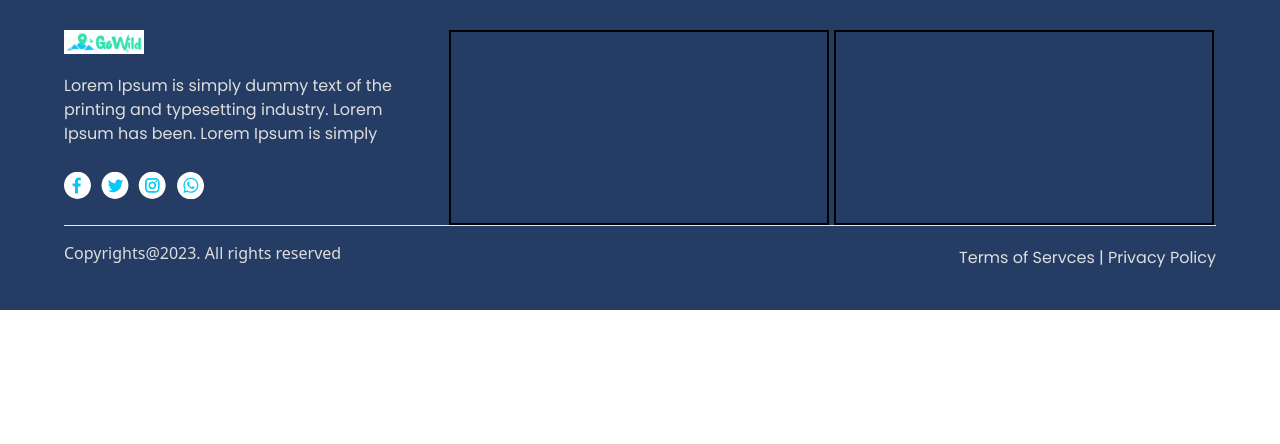
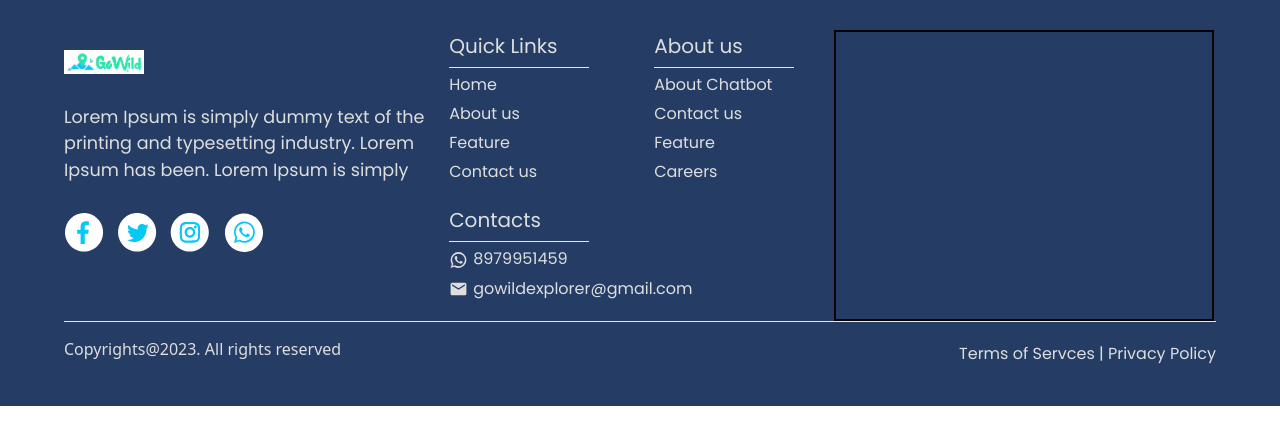
Before and after one commit to Aksh-007/go-wild, a React (Vite) app: page / in a window 1280 px wide. Shown: the top 444 px of the page. Built offline with nearby package versions, Linux system fonts and the light colour scheme.

Commit message:
Feat - Footer middle Section added

```diff
--- a/src/components/Footer.jsx
+++ b/src/components/Footer.jsx
@@ -1,5 +1,7 @@
 import { Box, Container, Typography } from "@mui/material";
 import Logo from "../assets/logo.png";
+import WhatsAppIcon from "@mui/icons-material/WhatsApp";
+import EmailIcon from "@mui/icons-material/Email";
 const Footer = () => {
   return (
     <Box
@@ -29,19 +31,20 @@ const Footer = () => {
                 xs: "100%",
                 sm: "33%",
               },
+              paddingTop: "20px",
             }}
           >
             <Box>
               <img src={Logo} alt="logo" style={{ width: "80px" }} />
             </Box>
-            <Typography sx={{ fontSize: "1rem", padding: "20px 0px" }}>
+            <Typography sx={{ fontSize: "1.1rem", paddingTop: "30px" }}>
               Lorem Ipsum is simply dummy text of the printing and typesetting
-              industry. Lorem <br /> Ipsum has been. Lorem Ipsum is simply{" "}
+              industry. Lorem Ipsum has been. Lorem Ipsum is simply{" "}
             </Typography>
-            <Box sx={{ marginBottom: "20px" }}>
+            <Box sx={{ paddingTop: "30px" }}>
               <svg
                 xmlns="http://www.w3.org/2000/svg"
-                width="140"
+                width="200"
                 height="39"
                 viewBox="0 0 198 39"
                 fill="none"
@@ -112,9 +115,63 @@ const Footer = () => {
                 xs: "100%",
                 sm: "33%",
               },
-              border: "2px solid black",
+              display: "flex",
+              flexDirection: "column",
+              gap: "20px",
             }}
-          ></Box>
+          >
+            {/* For Quick Link and About */}
+            <Box sx={{ display: "flex", gap: "50px" }}>
+              {/* Quick Link */}
+              <Box
+                sx={{ display: "flex", flexDirection: "column", gap: "5px" }}
+              >
+                <Typography variant="h6" sx={{ width: "155px" }}>
+                  Quick Links
+                </Typography>
+                <hr style={{ width: "140px" }} />
+                <Typography>Home</Typography>
+                <Typography>About us</Typography>
+                <Typography>Feature</Typography>
+                <Typography>Contact us</Typography>
+              </Box>
+              {/* About Us */}
+              <Box
+                sx={{ display: "flex", flexDirection: "column", gap: "5px" }}
+              >
+                <Typography variant="h6" sx={{ width: "155px" }}>
+                  About us
+                </Typography>
+                <hr style={{ width: "140px" }} />
+                <Typography>About Chatbot</Typography>
+                <Typography>Contact us</Typography>
+                <Typography>Feature</Typography>
+                <Typography>Careers</Typography>
+              </Box>
+            </Box>
+            {/* For Contacts */}
+            <Box
+              sx={{
+                display: "flex",
+                flexDirection: "column",
+                gap: "5px",
+                paddingBottom: "20px",
+              }}
+            >
+              <Typography variant="h6" sx={{ width: "155px" }}>
+                Contacts
+              </Typography>
+              <hr style={{ width: "140px" }} />
+              <Typography>
+                <WhatsAppIcon sx={{ paddingRight: "5px" }} />
+                8979951459
+              </Typography>
+              <Typography>
+                <EmailIcon sx={{ paddingRight: "5px" }} />
+                gowildexplorer@gmail.com
+              </Typography>
+            </Box>
+          </Box>
 
           {/* RIght side footer Subscribe */}
           <Box
@@ -127,7 +184,13 @@ const Footer = () => {
             }}
           ></Box>
         </Box>
-        <hr />
+        <hr
+          style={{
+            background:
+              "linear-gradient(270deg, rgba(49, 227, 174, 0.00) 0%, #31E3AE 50.52%, rgba(49, 227, 174, 0.00) 100%);",
+            height: "1px",
+          }}
+        />
         {/* Bottom Footer */}
         <Box
           sx={{
```
